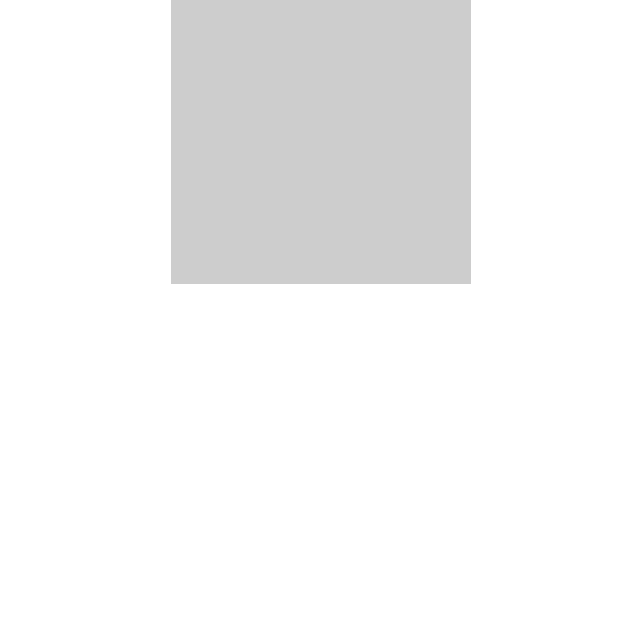
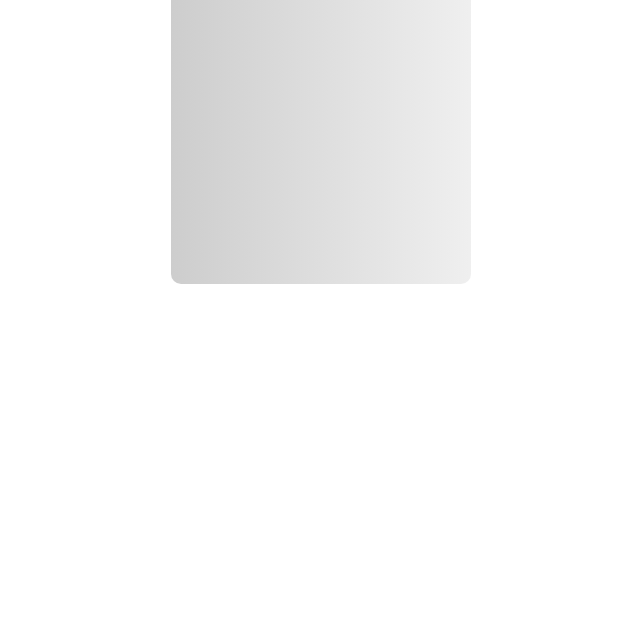
Before and after one commit to Om12ek99/htmlcss-simple-calculator, a plain HTML site: page index.html in a window 1280 px wide. Shown: the part 166-800 px from the top of the page, without its empty margins (319-959 px from the left). Drawn offline with Linux system fonts and the light colour scheme; a web font is replaced by a local one.

Commit message:
add: gradient

```diff
--- a/css/style.css
+++ b/css/style.css
@@ -14,8 +14,8 @@ body{
 .calculator{
     width: 300px;
     margin: 50px auto 30px;
-    background-color:#CDCDCD ;
-
+    background-image: linear-gradient(270deg, #eeee 0%, #CDCDCD 100%);
+    border-radius: 10px;
 
     /*DEBUG*/
     height: 400px;
```
